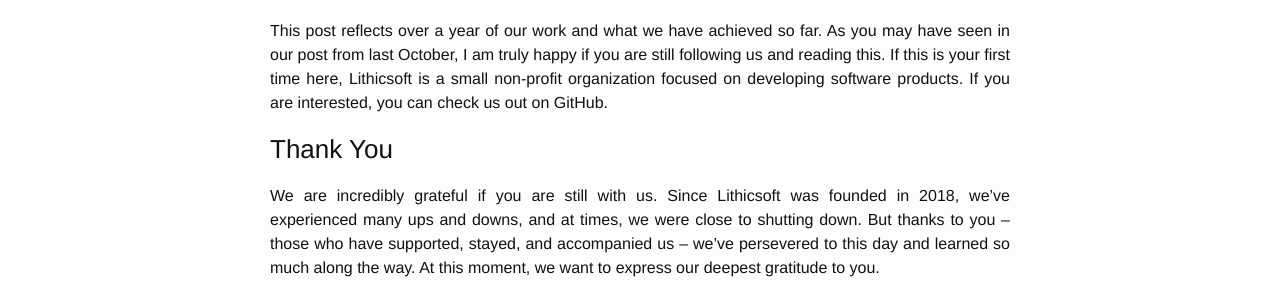
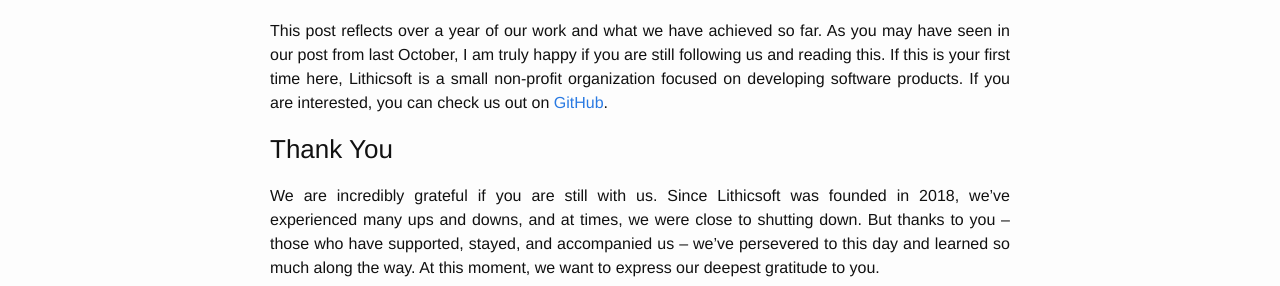
Before and after one commit to Lithicsoft/posts, a Jekyll site: the page built from _posts/2024-12-25-end-of-2024-update.markdown, in a window 1280 px wide and 900 px high. Shown: the part 283-569 px from the top of the window. Built offline with Jekyll 4.4.1, drawn with Linux system fonts in a browser that asks for light colours.

Commit message:
Update 2024-12-25-end-of-2024-update.markdown

```diff
--- a/_posts/2024-12-25-end-of-2024-update.markdown
+++ b/_posts/2024-12-25-end-of-2024-update.markdown
@@ -9,7 +9,7 @@ excerpt: As the end of 2024 and 2025 approaches, let's look back at Lithicsoft's
 
 ## Happy to See You Again
 
-This post reflects over a year of our work and what we have achieved so far. As you may have seen in our post from last October, I am truly happy if you are still following us and reading this. If this is your first time here, Lithicsoft is a small non-profit organization focused on developing software products. If you are interested, you can check us out on GitHub.
+This post reflects over a year of our work and what we have achieved so far. As you may have seen in our post from last October, I am truly happy if you are still following us and reading this. If this is your first time here, Lithicsoft is a small non-profit organization focused on developing software products. If you are interested, you can check us out on [GitHub](https://github.com/Lithicsoft).
 
 ### Thank You
 
@@ -50,9 +50,7 @@ As 2024 comes to an end, we’ve had a meaningful journey together. Thank you fo
 ---
 
 **Sincere Thanks To:**
-<span style="font-size: 11pt;">
 - Andrej Bartulin ([@Andrej123456789](https://github.com/Andrej123456789))
 - Nguyễn Tri Phương ([@beterng](https://github.com/beterng))
-</span>
 
 Thank you for making this year truly special for Lithicsoft!
```
